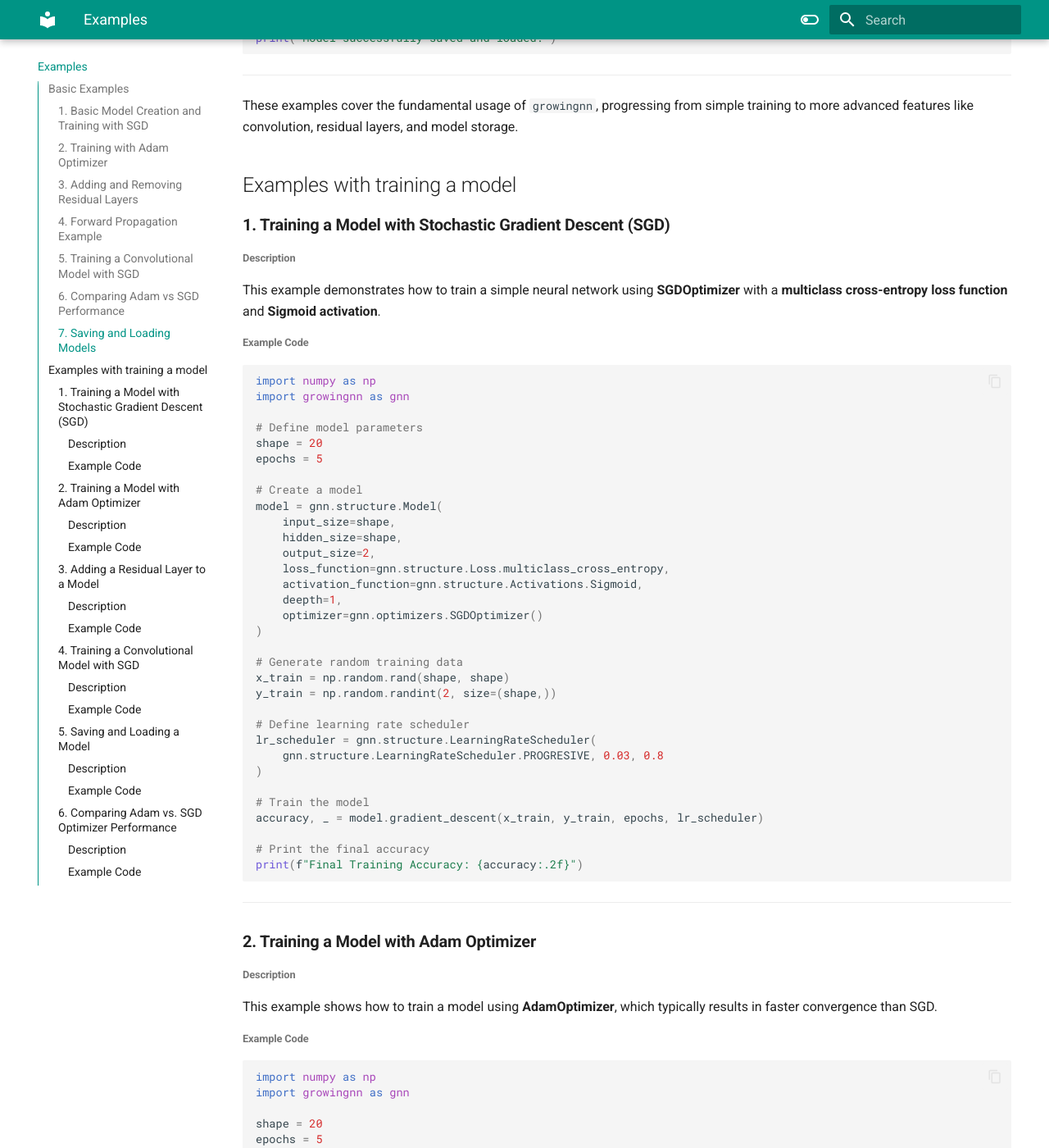
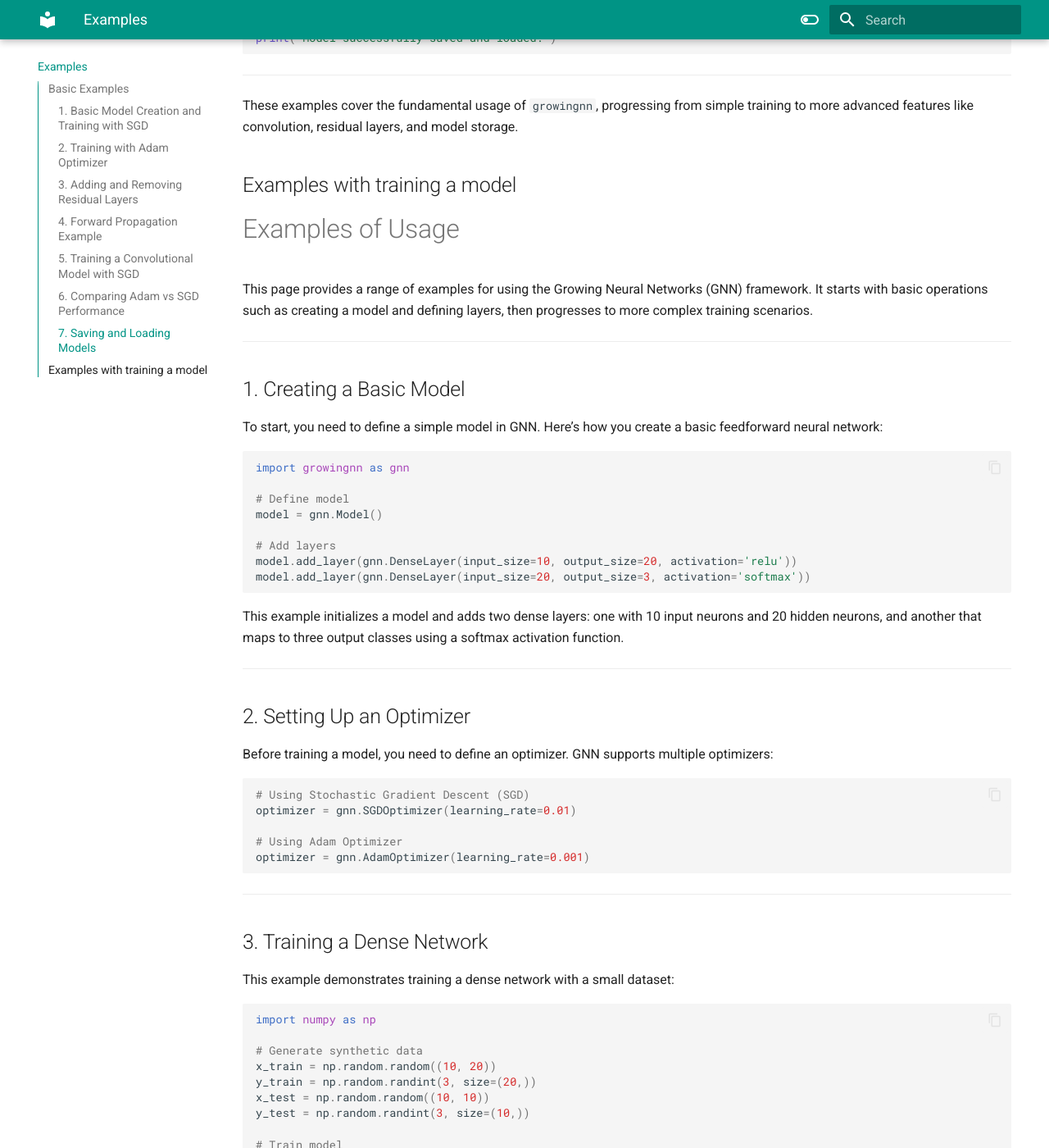
Before and after one commit to PjuralSzymon/growingnn, an MkDocs documentation site: the page built from docs/page_examples.md, in a window 1280 px wide and 1400 px high, scrolled down 4787 px. Shown: the whole window at 82% size. Built offline with MkDocs 1.6.1 and Material for MkDocs 9.7.7, drawn with Linux system fonts in a browser that asks for light colours; some of the changed text lies outside the part shown.

Commit message:
feat(R3) documentation update - adding train function to examples

````diff
--- a/docs/page_examples.md
+++ b/docs/page_examples.md
@@ -250,236 +250,183 @@
 
 ## Examples with training a model
 
-### **1. Training a Model with Stochastic Gradient Descent (SGD)**
 
-###### **Description**
-This example demonstrates how to train a simple neural network using **SGDOptimizer** with a **multiclass cross-entropy loss function** and **Sigmoid activation**.
+# Examples of Usage
 
-###### **Example Code**
+This page provides a range of examples for using the Growing Neural Networks (GNN) framework. It starts with basic operations such as creating a model and defining layers, then progresses to more complex training scenarios.
+
+---
+
+## 1. Creating a Basic Model
+
+To start, you need to define a simple model in GNN. Here’s how you create a basic feedforward neural network:
+
 ```python
-import numpy as np
 import growingnn as gnn
 
-# Define model parameters
-shape = 20
-epochs = 5
+# Define model
+model = gnn.Model()
 
-# Create a model
-model = gnn.structure.Model(
-    input_size=shape,
-    hidden_size=shape,
-    output_size=2,
-    loss_function=gnn.structure.Loss.multiclass_cross_entropy,
-    activation_function=gnn.structure.Activations.Sigmoid,
-    deepth=1,
-    optimizer=gnn.optimizers.SGDOptimizer()
-)
+# Add layers
+model.add_layer(gnn.DenseLayer(input_size=10, output_size=20, activation='relu'))
+model.add_layer(gnn.DenseLayer(input_size=20, output_size=3, activation='softmax'))
+```
 
-# Generate random training data
-x_train = np.random.rand(shape, shape)
-y_train = np.random.randint(2, size=(shape,))
+This example initializes a model and adds two dense layers: one with 10 input neurons and 20 hidden neurons, and another that maps to three output classes using a softmax activation function.
 
-# Define learning rate scheduler
-lr_scheduler = gnn.structure.LearningRateScheduler(
-    gnn.structure.LearningRateScheduler.PROGRESIVE, 0.03, 0.8
-)
+---
 
-# Train the model
-accuracy, _ = model.gradient_descent(x_train, y_train, epochs, lr_scheduler)
+## 2. Setting Up an Optimizer
 
-# Print the final accuracy
-print(f"Final Training Accuracy: {accuracy:.2f}")
+Before training a model, you need to define an optimizer. GNN supports multiple optimizers:
+
+```python
+# Using Stochastic Gradient Descent (SGD)
+optimizer = gnn.SGDOptimizer(learning_rate=0.01)
+
+# Using Adam Optimizer
+optimizer = gnn.AdamOptimizer(learning_rate=0.001)
 ```
 
 ---
 
-### **2. Training a Model with Adam Optimizer**
+## 3. Training a Dense Network
 
-###### **Description**
-This example shows how to train a model using **AdamOptimizer**, which typically results in faster convergence than SGD.
+This example demonstrates training a dense network with a small dataset:
 
-###### **Example Code**
 ```python
 import numpy as np
-import growingnn as gnn
 
-shape = 20
-epochs = 5
+# Generate synthetic data
+x_train = np.random.random((10, 20))
+y_train = np.random.randint(3, size=(20,))
+x_test = np.random.random((10, 10))
+y_test = np.random.randint(3, size=(10,))
 
-model = gnn.structure.Model(
-    shape, shape, 2,
-    gnn.structure.Loss.multiclass_cross_entropy,
-    gnn.structure.Activations.Sigmoid,
-    1, gnn.optimizers.AdamOptimizer()
+# Train model
+trained_model = gnn.trainer.train(
+    x_train=x_train,
+    y_train=y_train,
+    x_test=x_test,
+    y_test=y_test,
+    labels=range(3),
+    epochs=5,
+    generations=3,
+    input_size=10,
+    hidden_size=20,
+    output_size=3,
+    optimizer=optimizer
 )
+```
 
-x_train = np.random.rand(shape, shape)
-y_train = np.random.randint(2, size=(shape,))
+This example trains a simple dense network for 5 epochs with 3 generations of evolution using the selected optimizer.
 
-lr_scheduler = gnn.structure.LearningRateScheduler(
-    gnn.structure.LearningRateScheduler.PROGRESIVE, 0.03, 0.8
+---
+
+## 4. Training a Convolutional Neural Network (CNN)
+
+For image-like data, a convolutional neural network can be used:
+
+```python
+# Generate synthetic image data
+x_conv_train = np.random.random((20, 10, 10, 1))
+y_conv_train = np.random.randint(3, size=(20,))
+x_conv_test = np.random.random((10, 10, 10, 1))
+y_conv_test = np.random.randint(3, size=(10,))
+
+# Train convolutional model
+trained_cnn = gnn.trainer.train(
+    x_train=x_conv_train,
+    y_train=y_conv_train,
+    x_test=x_conv_test,
+    y_test=y_conv_test,
+    labels=range(3),
+    input_size=10,
+    hidden_size=10,
+    output_size=3,
+    input_shape=(10, 10, 1),
+    kernel_size=3,
+    optimizer=optimizer,
+    epochs=5,
+    generations=3
 )
-
-accuracy, _ = model.gradient_descent(x_train, y_train, epochs, lr_scheduler)
-print(f"Final Training Accuracy: {accuracy:.2f}")
 ```
 
 ---
 
-### **3. Adding a Residual Layer to a Model**
+## 5. Using Different Training Strategies
 
-###### **Description**
-This example demonstrates how to add a **residual layer** to a neural network model, which can help with training deeper networks.
+### Monte Carlo Simulation Training
 
-###### **Example Code**
 ```python
-import numpy as np
-import growingnn as gnn
-
-shape = 20
-
-model = gnn.structure.Model(
-    shape, shape, 2,
-    gnn.structure.Loss.multiclass_cross_entropy,
-    gnn.structure.Activations.Sigmoid,
-    1, gnn.optimizers.SGDOptimizer()
+# Configure Monte Carlo Simulation
+simulation_scheduler = gnn.structure.SimulationScheduler(
+    mode=gnn.structure.SimulationScheduler.PROGRESS_CHECK,
+    simulation_time=10,
+    simulation_epochs=2
 )
 
-# Add a residual layer
-model.add_res_layer('init_0', 1)
+# Train with Monte Carlo simulation
+trained_model = gnn.trainer.train(
+    x_train=x_train,
+    y_train=y_train,
+    x_test=x_test,
+    y_test=y_test,
+    labels=range(3),
+    epochs=5,
+    generations=3,
+    input_size=10,
+    hidden_size=20,
+    output_size=3,
+    optimizer=optimizer,
+    simulation_scheduler=simulation_scheduler,
+    simulation_alg=gnn.montecarlo_alg
+)
+```
 
-# Generate random input data
-x = np.random.rand(shape, shape)
-
-# Perform forward propagation multiple times
-for _ in range(10):
-    output = model.forward_prop(x * float(np.random.rand(1)))
-
-print("Residual Layer Output Shape:", output.shape)
-```
+This example enables Monte Carlo simulation during training to explore different evolutionary paths.
 
 ---
 
-### **4. Training a Convolutional Model with SGD**
+## 6. Comparing Optimizers: Adam vs. SGD
 
-###### **Description**
-This example shows how to define and train a **convolutional model** using **SGDOptimizer**.
-
-###### **Example Code**
 ```python
-import numpy as np
-import growingnn as gnn
-
-shape = 20
-
-# Create a convolutional model
-model = gnn.structure.Model(
-    shape, shape, shape,
-    gnn.structure.Loss.multiclass_cross_entropy,
-    gnn.structure.Activations.Sigmoid,
-    1, gnn.optimizers.SGDOptimizer()
+# Train using Adam optimizer
+optimizer = gnn.AdamOptimizer()
+model_adam = gnn.trainer.train(
+    x_train=x_train,
+    y_train=y_train,
+    x_test=x_test,
+    y_test=y_test,
+    labels=range(3),
+    epochs=5,
+    generations=3,
+    optimizer=optimizer
 )
 
-# Enable convolution mode
-model.set_convolution_mode((shape, shape, 1), shape, 1)
+# Train using SGD optimizer
+optimizer = gnn.SGDOptimizer()
+model_sgd = gnn.trainer.train(
+    x_train=x_train,
+    y_train=y_train,
+    x_test=x_test,
+    y_test=y_test,
+    labels=range(3),
+    epochs=5,
+    generations=3,
+    optimizer=optimizer
+)
 
-# Add a residual layer
-model.add_res_layer('init_0', 1)
+# Compare accuracies
+acc_adam = gnn.Model.get_accuracy(gnn.Model.get_predictions(model_adam.forward_prop(x_train)), y_train)
+acc_sgd = gnn.Model.get_accuracy(gnn.Model.get_predictions(model_sgd.forward_prop(x_train)), y_train)
 
-# Generate random input data
-x = np.random.random((shape, shape, shape, 1))
+print(f"Adam Optimizer Accuracy: {acc_adam}")
+print(f"SGD Optimizer Accuracy: {acc_sgd}")
+```
 
-# Perform forward propagation multiple times
-for _ in range(10):
-    output = model.forward_prop(x * float(np.random.rand(1)))
-
-print("Convolutional Model Output Shape:", output.shape)
-```
+This example compares the performance of the Adam and SGD optimizers.
 
 ---
 
-### **5. Saving and Loading a Model**
-
-###### **Description**
-This example shows how to **save** a trained model and **load** it later for inference.
-
-###### **Example Code**
-```python
-import numpy as np
-import growingnn as gnn
-
-# Create a model
-model = gnn.structure.Model(
-    3, 3, 1,
-    gnn.structure.Loss.multiclass_cross_entropy,
-    gnn.structure.Activations.Sigmoid,
-    1
-)
-
-# Generate random input data
-x = np.random.rand(3, 3)
-
-# Forward propagate to get initial output
-output1 = model.forward_prop(x)
-
-# Save the model
-gnn.Storage.saveModel(model, "model.json")
-
-# Load the model
-loaded_model = gnn.Storage.loadModel("model.json")
-
-# Forward propagate using the loaded model
-output2 = loaded_model.forward_prop(x)
-
-# Check if outputs are the same
-print("Difference between original and loaded model outputs:", np.sum(output1 - output2))
-```
-
----
-
-### **6. Comparing Adam vs. SGD Optimizer Performance**
-
-###### **Description**
-This example trains the same model using both **AdamOptimizer** and **SGDOptimizer** and compares their accuracy.
-
-###### **Example Code**
-```python
-import numpy as np
-import growingnn as gnn
-
-shape = 20
-epochs = 5
-
-# Train with Adam
-model_adam = gnn.structure.Model(
-    shape, shape, 2,
-    gnn.structure.Loss.multiclass_cross_entropy,
-    gnn.structure.Activations.Sigmoid,
-    1, gnn.optimizers.AdamOptimizer()
-)
-
-x_train = np.random.rand(shape, shape)
-y_train = np.random.randint(2, size=(shape,))
-
-accuracy_adam, _ = model_adam.gradient_descent(x_train, y_train, epochs)
-print(f"Adam Optimizer Accuracy: {accuracy_adam:.2f}")
-
-# Train with SGD
-model_sgd = gnn.structure.Model(
-    shape, shape, 2,
-    gnn.structure.Loss.multiclass_cross_entropy,
-    gnn.structure.Activations.Sigmoid,
-    1, gnn.optimizers.SGDOptimizer()
-)
-
-accuracy_sgd, _ = model_sgd.gradient_descent(x_train, y_train, epochs)
-print(f"SGD Optimizer Accuracy: {accuracy_sgd:.2f}")
-
-# Compare performance
-if accuracy_adam > accuracy_sgd:
-    print("Adam performs better.")
-else:
-    print("SGD performs better.")
-```
-
----
+These examples cover a broad range of use cases for GNN, from basic model creation to advanced training techniques using different strategies and optimizers.
````
